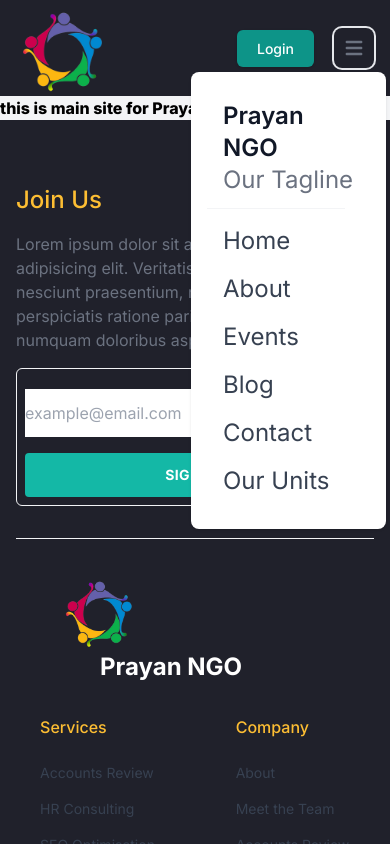
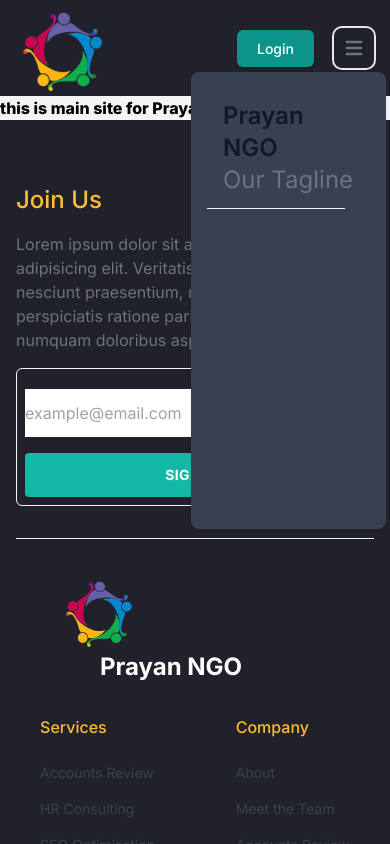
Before and after one commit to whatsUpWeHere/prayan-foundation-client, a Next.js app: page / in a window 390 px wide. Both pictures are taken after a click on the button "Open main menu". Shown: the top 844 px of the page. Built offline with nearby package versions, Linux system fonts and the light colour scheme.

Commit message:
fixed white bg of ham menu

```diff
--- a/components/Navbar.jsx
+++ b/components/Navbar.jsx
@@ -132,7 +132,7 @@ const Navbar = () => {
                             <div
                                 className={`z-50 ${
                                     toggleDropdown ? "visible" : "hidden"
-                                } my-4  list-none bg-white divide-y divide-gray-100 rounded-lg shadow dark:bg-gray-700 dark:divide-gray-600
+                                } my-4  list-none  divide-y divide-gray-100 rounded-lg shadow bg-gray-700 dark:divide-gray-600
                         absolute top-[3.5rem] right-[.25rem] w-[50%] flex flex-col text-2xl items-start justify-center p-4 `}
                                 id="user-dropdown"
                             >
```
